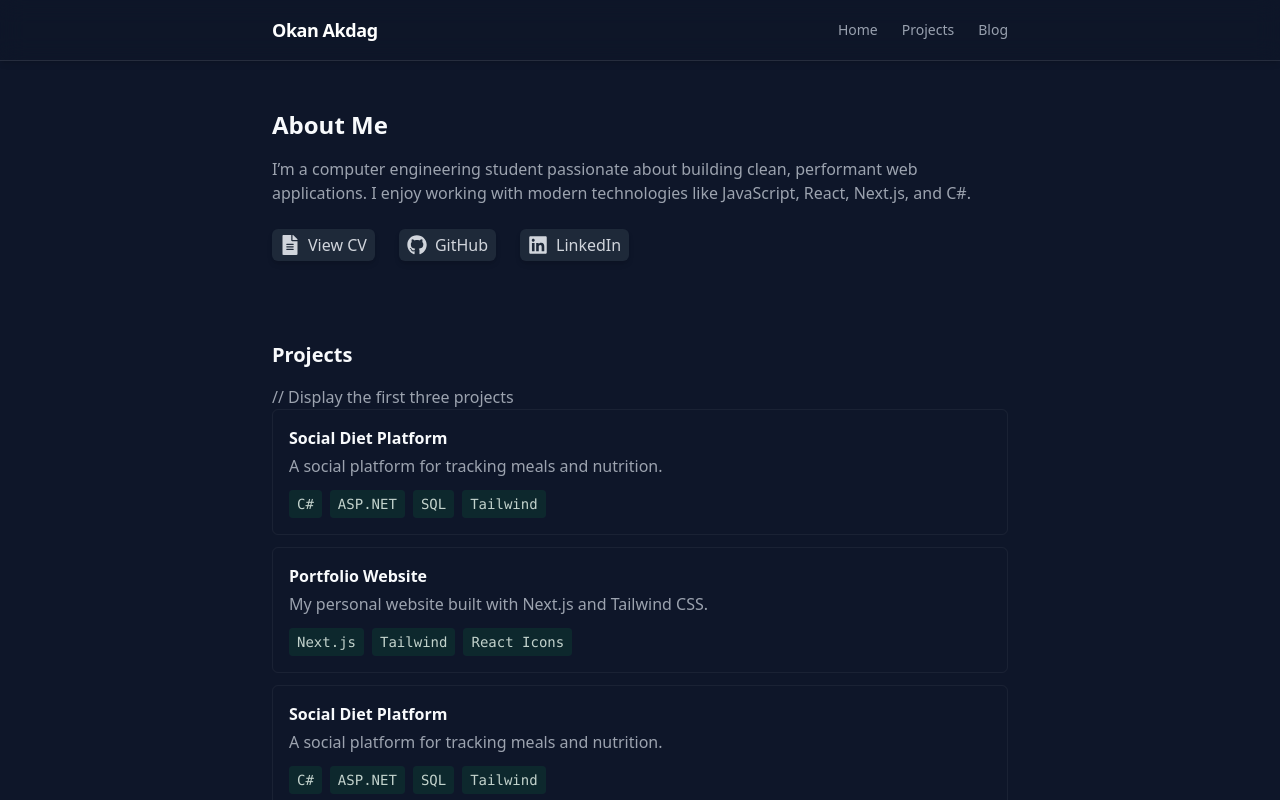
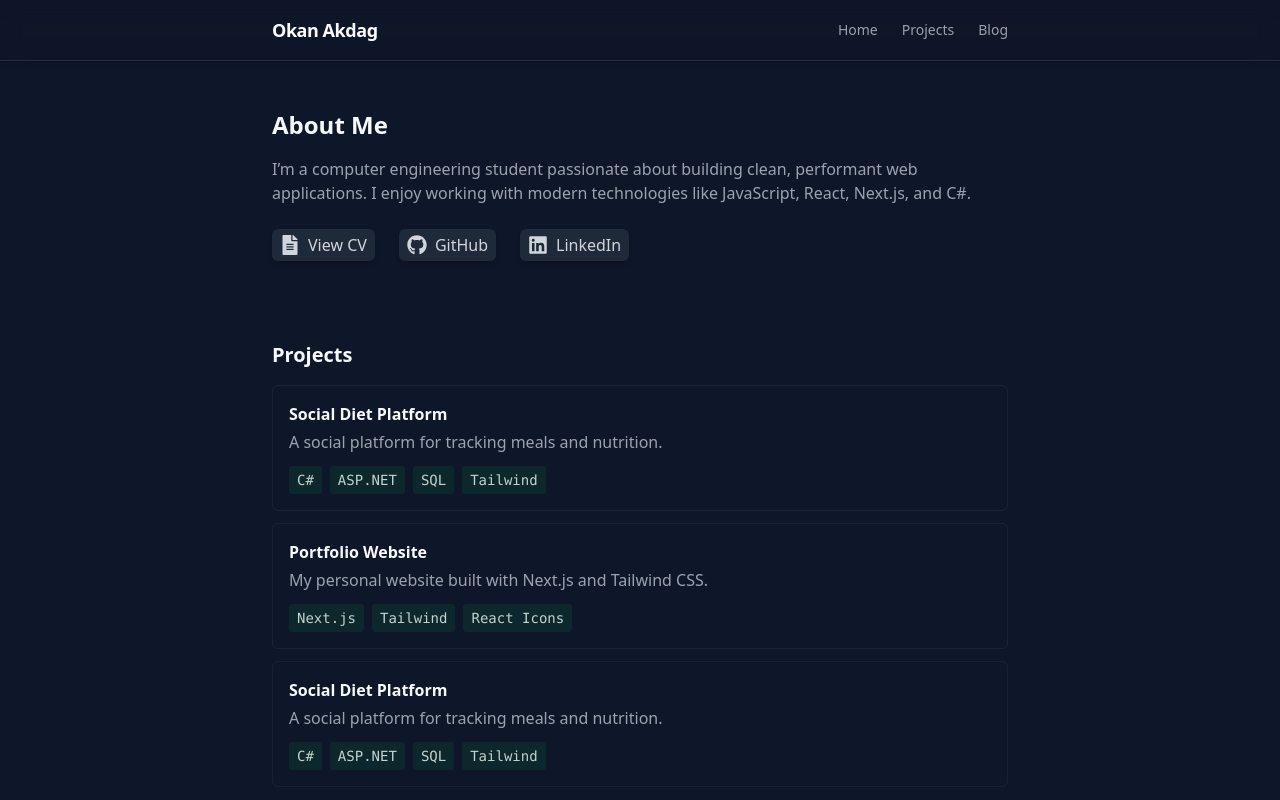
Before and after one commit to okanakdag/okanakdag-website, a Next.js app: page / in a window 1280 px wide. Shown: the top 800 px of the page. Built offline with nearby package versions, Linux system fonts and the light colour scheme.

Commit message:
Fixed wrong comment syntax

```diff
--- a/src/pages/index.js
+++ b/src/pages/index.js
@@ -57,7 +57,7 @@ function ProjectsPreview() {
     <section>
       <h2 className="text-xl font-semibold mb-4">Projects</h2>
       <div className="space-y-3">
-        // Display the first three projects
+        {/* Display the first three project cards */}
         {projects.slice(0, 3).map((project) => (
           <ProjectCard key={project.title} {...project} />
         ))}
```
